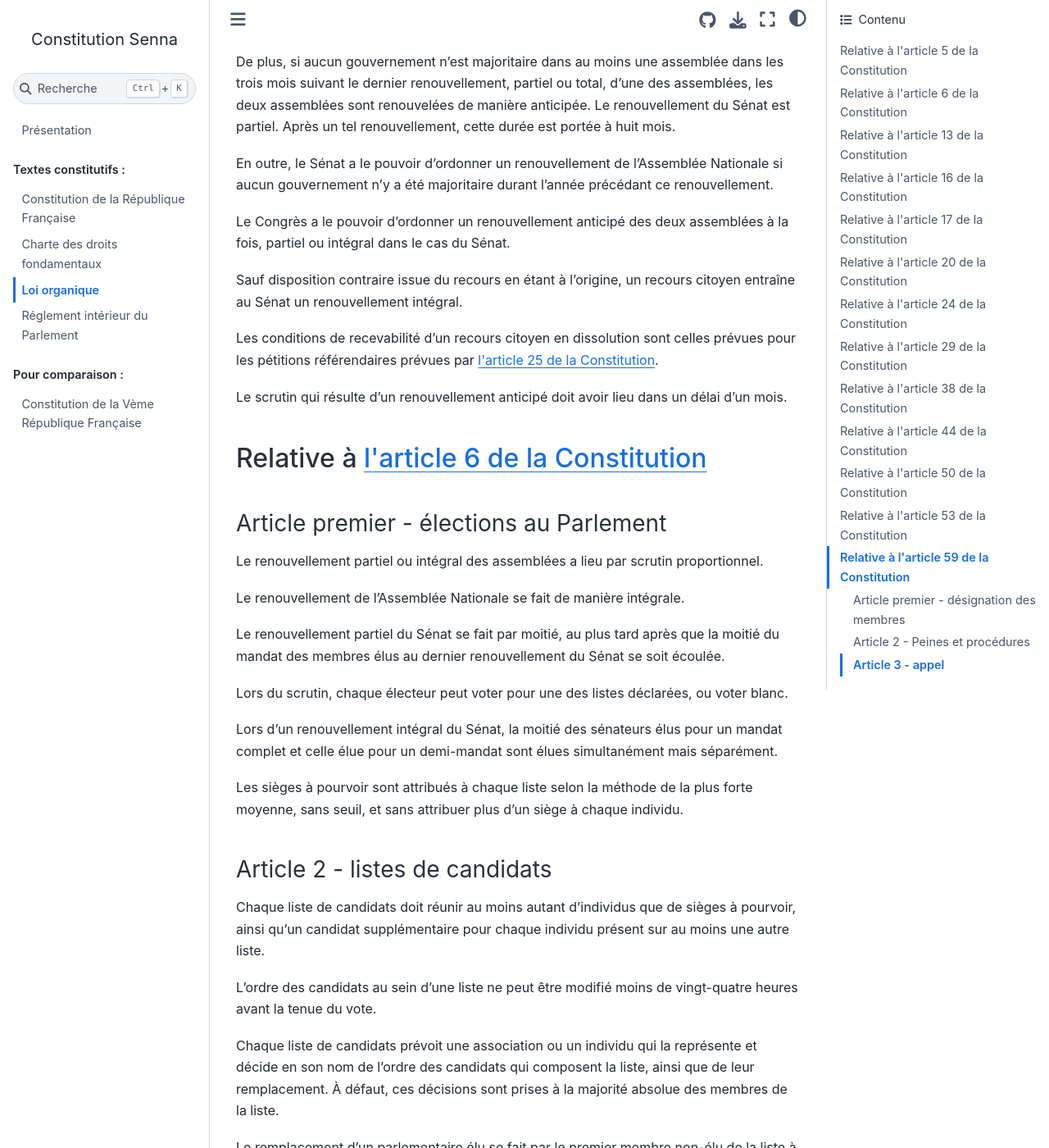
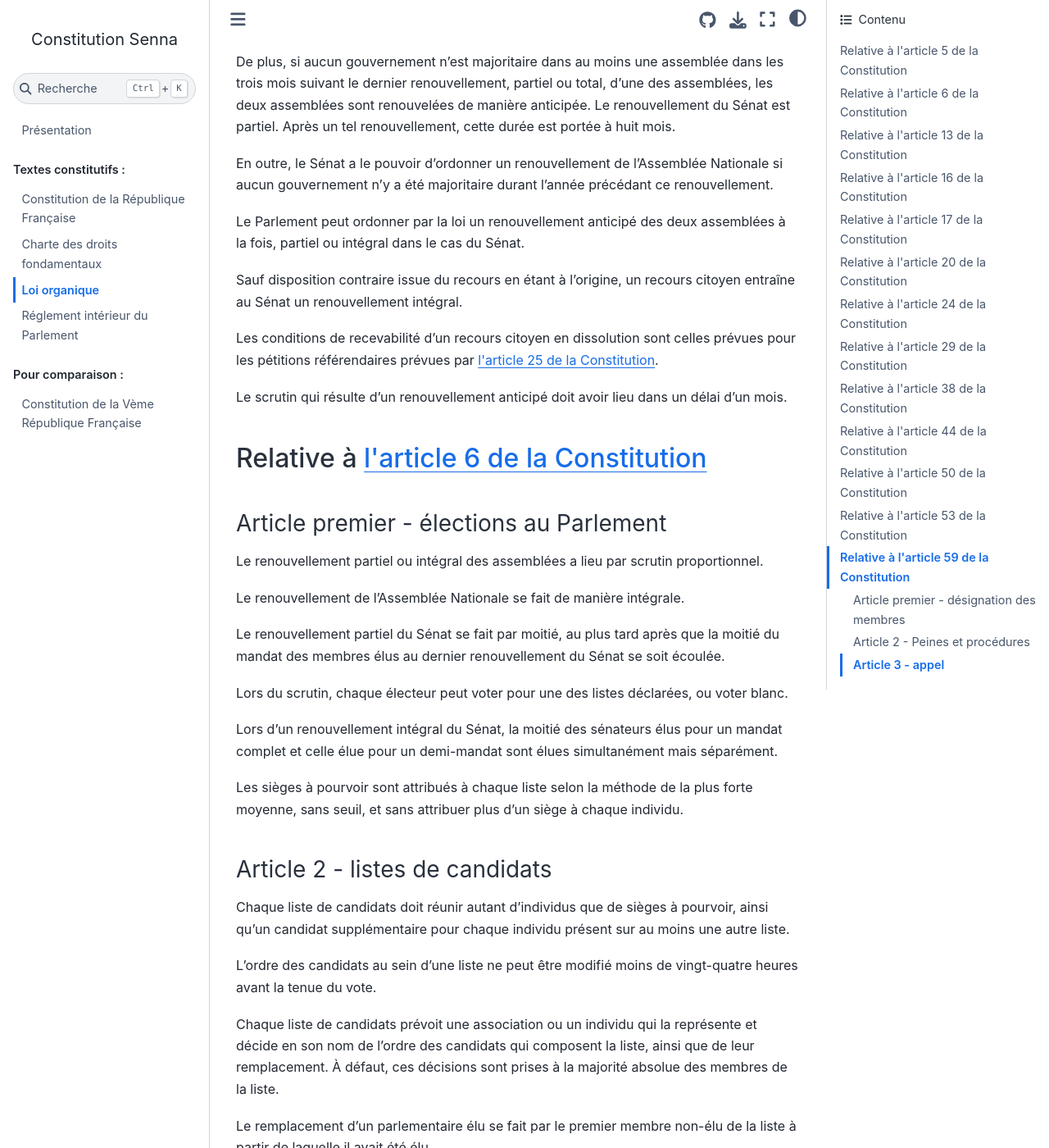
Before and after one commit to Gouvernathor/senna, a Sphinx documentation site: the page built from source/organique.rst, in a window 1280 px wide and 1400 px high, scrolled down 301 px. Shown: the whole window at 82% size. Built offline with Sphinx 7.4.7 and the Sphinx Book theme 1.1.4, drawn with Linux system fonts in a browser that asks for light colours.

Commit message:
Reformulation de l'organique relative aux parlementaires
Si le Congrès peut dissoudre les deux chambres, pas de raison que le Parlement ne le puisse pas, et c'est implicitement par la loi. Ça donne à l'assemblée le pouvoir de le déclencher en dernier ressort, mais bon... ce serait en s'auto-dissolvant.

```diff
--- a/source/organique.rst
+++ b/source/organique.rst
@@ -14,7 +14,7 @@
 
 En outre, le Sénat a le pouvoir d'ordonner un renouvellement de l'Assemblée Nationale si aucun gouvernement n'y a été majoritaire durant l'année précédant ce renouvellement.
 
-Le Congrès a le pouvoir d'ordonner un renouvellement anticipé des deux assemblées à la fois, partiel ou intégral dans le cas du Sénat.
+Le Parlement peut ordonner par la loi un renouvellement anticipé des deux assemblées à la fois, partiel ou intégral dans le cas du Sénat.
 
 Sauf disposition contraire issue du recours en étant à l'origine, un recours citoyen entraîne au Sénat un renouvellement intégral.
 
@@ -42,7 +42,7 @@
 
 Article 2 - listes de candidats
 -------------------------------
-Chaque liste de candidats doit réunir au moins autant d'individus que de sièges à pourvoir, ainsi qu'un candidat supplémentaire pour chaque individu présent sur au moins une autre liste.
+Chaque liste de candidats doit réunir autant d'individus que de sièges à pourvoir, ainsi qu'un candidat supplémentaire pour chaque individu présent sur au moins une autre liste.
 
 L'ordre des candidats au sein d'une liste ne peut être modifié moins de vingt-quatre heures avant la tenue du vote.
 
```
